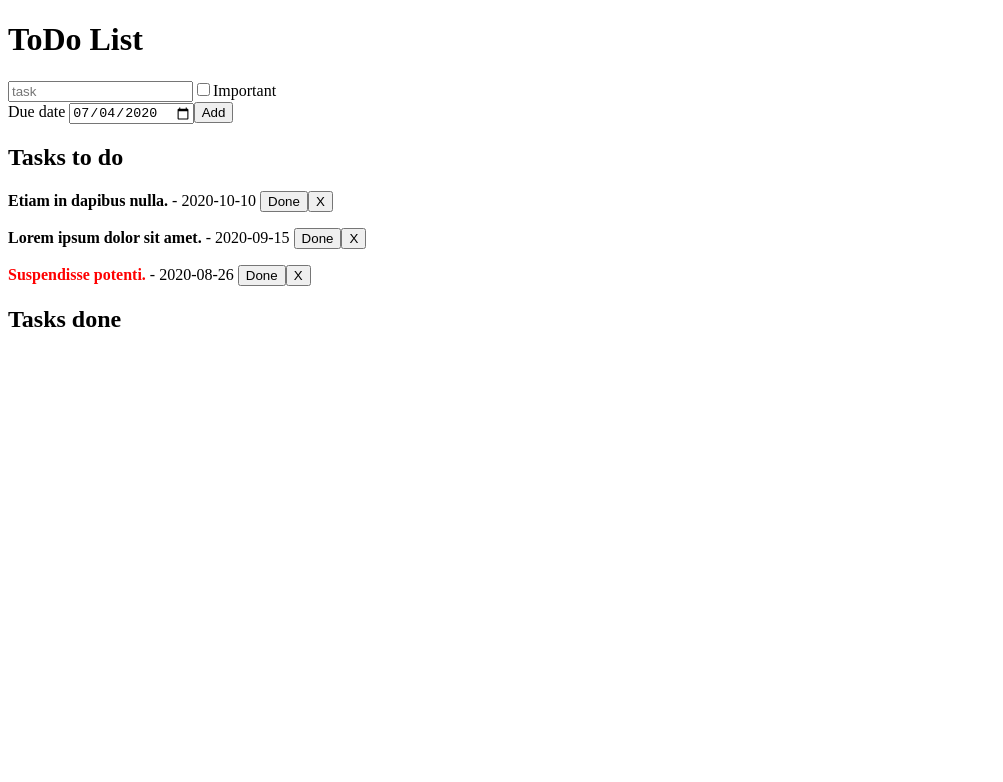
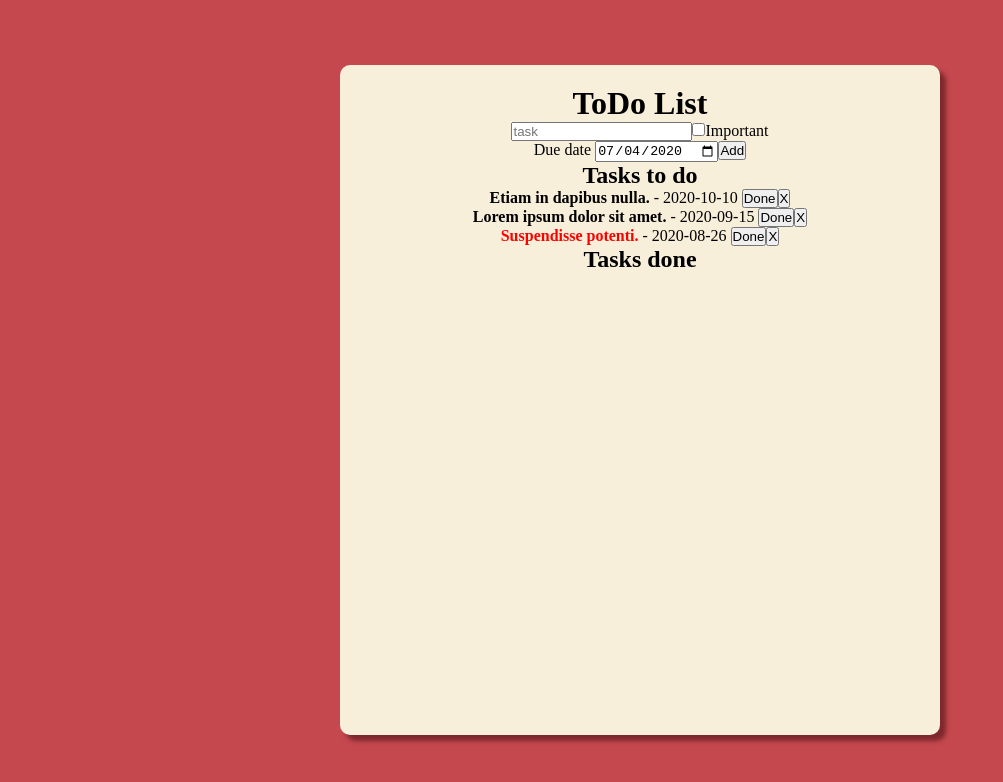
Before and after one commit to WieMon/to-do-app-react, a React (Create React App) app: page / in a window 1280 px wide. Shown: the top 782 px of the page, without its empty margins (0-1003 px from the left). Built offline with nearby package versions, Linux system fonts and the light colour scheme.

Commit message:
Add global styling Add fonts and colors Add App styling

```diff
--- a/src/components/App/App.js
+++ b/src/components/App/App.js
@@ -1,6 +1,8 @@
 import React, {Component} from 'react';
 import AddTask from '../AddTask/AddTask';
 import TaskList from '../TaskList/TaskList';
+import './App.scss';
+
 
 class App extends Component {
   counter = 3;
@@ -73,7 +75,7 @@ class App extends Component {
 
   render() {
     return (
-      <div>
+      <div className='App'>
         <h1>ToDo List</h1>
         <AddTask add={this.addTask} />
         <TaskList tasks={this.state.tasks} change={this.changeTaskStatus} delete={this.deleteTask} />
--- /dev/null
+++ b/src/components/App/App.scss
@@ -0,0 +1,28 @@
+@import '../../styles/global.scss';
+
+.App {
+  display: flex;
+  flex-direction: column;
+  padding: 20px;
+  text-align: center;
+  width: 600px;
+  height: 670px;
+  background-color: $color-one;
+  overflow-y: scroll;
+  border-radius: 10px;
+  box-shadow: 6px 6px 4px darken($color-two, 20%);
+}
+
+::-webkit-scrollbar {
+  border-radius: 10px;
+  background-color: $color-one;
+}
+
+::-webkit-scrollbar-thumb {
+  border-radius: 10px;
+  background-color: darken($color-one, 50%);
+}
+::-webkit-scrollbar-track {
+  border-radius: 10px;
+  background-color: darken($color-one, 10%);
+}
--- a/src/styles/global.scss
+++ b/src/styles/global.scss
@@ -0,0 +1,20 @@
+@import './settings.scss';
+
+*, *::before, *::after {
+  padding: 0;
+  margin: 0;
+  box-sizing: border-box;
+}
+
+body {
+  background-color: $color-two;
+  width: 100vw;
+  height: 100vh;
+}
+
+#root {
+  display: flex;
+  align-items: center;
+  justify-content: center;
+  height: 100%;
+}
--- a/src/styles/settings.scss
+++ b/src/styles/settings.scss
@@ -0,0 +1,6 @@
+@import url("https://fonts.googleapis.com/css2?family=Indie+Flower&family=Roboto:wght@400;700&display=swap");
+
+$color-one: #f8efda;
+$color-two: #c4484e;
+$font-one: 'Roboto', sans-serif;
+$font-two: 'Indie Flower', cursive;
```
Also changed, not shown: src/components/AddTask/AddTask.scss (added), src/components/Task/Task.scss (added), src/components/TaskList/TaskList.scss (added).
